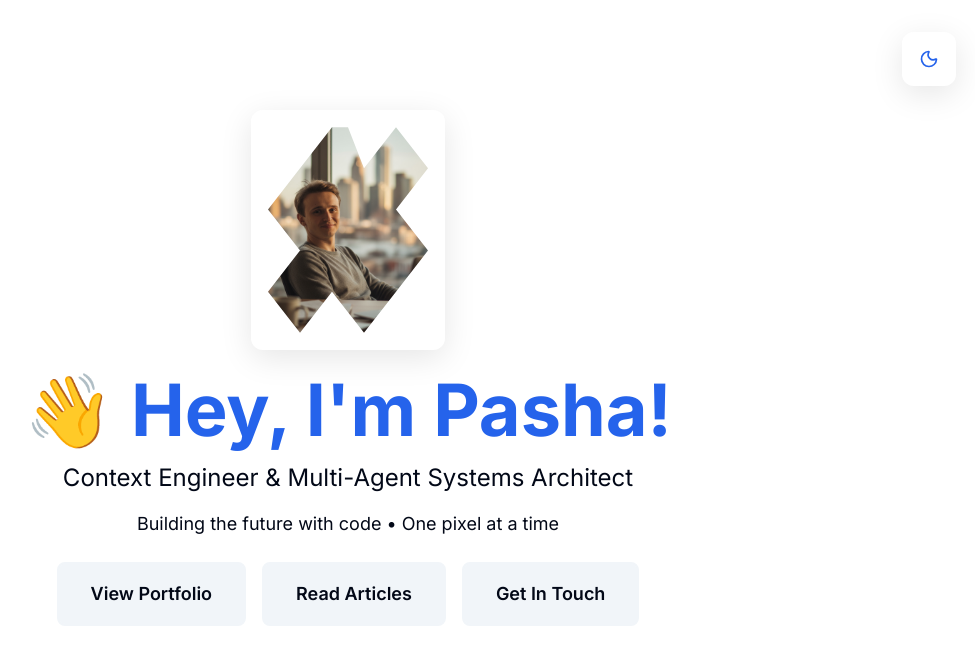
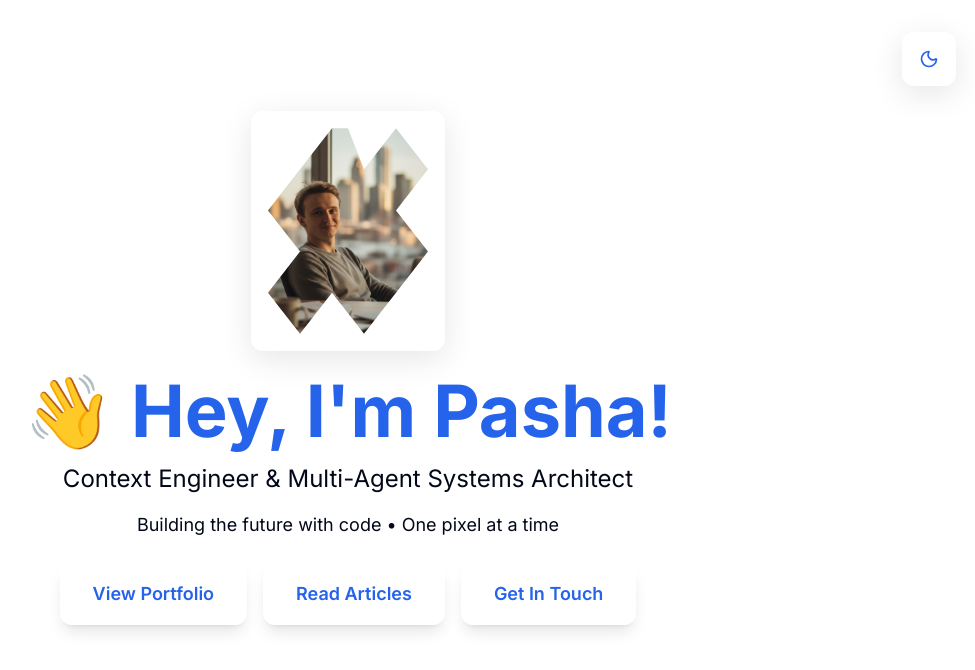
Before and after one commit to karpovpw/karpov-landing, a Next.js app: page / in a window 1280 px wide. Shown: the top 670 px of the page, without its empty margins (292-1267 px from the left). Built offline with nearby package versions, Linux system fonts and the light colour scheme.

Commit message:
More liquid glass

```diff
--- a/components/features/hero/HeroSection.tsx
+++ b/components/features/hero/HeroSection.tsx
@@ -63,7 +63,7 @@ export function HeroSection({ className }: BaseComponentProps) {
                 whileHover={{ scale: 1.05 }}
                 transition={{ duration: 0.3 }}
               >
-                <GlassCard className="p-2 rounded-lg border border-primary/20">
+                <GlassCard className="p-2 rounded-lg border border-white/20 backdrop-blur-lg shadow-xl">
                   <div className="relative w-32 h-auto md:w-40 md:h-auto rounded-lg overflow-hidden" style={{ clipPath: 'polygon(50% 0%, 60% 20%, 80% 0%, 100% 20%, 80% 40%, 100% 60%, 80% 80%, 100% 100%, 80% 80%, 60% 100%, 40% 80%, 20% 100%, 0% 80%, 20% 60%, 0% 40%, 20% 20%, 0% 0%, 20% 20%, 40% 0%, 50% 0%)' }}>
                     <Image
                       src={PROFILE_DATA.profileImage.src}
@@ -108,7 +108,7 @@ export function HeroSection({ className }: BaseComponentProps) {
                 variants={itemVariants}
               >
                 <motion.button
-                  className="px-8 py-4 text-lg font-semibold bg-accent text-accent-foreground rounded-lg border-2 border-accent hover:bg-accent/80 transition-colors"
+                  className="px-8 py-4 text-lg font-semibold bg-white/10 backdrop-blur-lg text-primary border border-white/20 rounded-xl shadow-lg hover:bg-white/20 transition-all duration-300"
                   onClick={() => router.push('/portfolio')}
                   whileHover={{ scale: 1.05 }}
                   whileTap={{ scale: 0.95 }}
@@ -116,7 +116,7 @@ export function HeroSection({ className }: BaseComponentProps) {
                   View Portfolio
                 </motion.button>
                 <motion.button
-                  className="px-8 py-4 text-lg font-semibold bg-accent text-accent-foreground rounded-lg border-2 border-accent hover:bg-accent/80 transition-colors"
+                  className="px-8 py-4 text-lg font-semibold bg-white/10 backdrop-blur-lg text-primary border border-white/20 rounded-xl shadow-lg hover:bg-white/20 transition-all duration-300"
                   onClick={() => router.push('/articles')}
                   whileHover={{ scale: 1.05 }}
                   whileTap={{ scale: 0.95 }}
@@ -124,7 +124,7 @@ export function HeroSection({ className }: BaseComponentProps) {
                   Read Articles
                 </motion.button>
                 <motion.button
-                  className="px-8 py-4 text-lg font-semibold bg-accent text-accent-foreground rounded-lg border-2 border-accent hover:bg-accent/80 transition-colors"
+                  className="px-8 py-4 text-lg font-semibold bg-white/10 backdrop-blur-lg text-primary border border-white/20 rounded-xl shadow-lg hover:bg-white/20 transition-all duration-300"
                   onClick={() => router.push('/contact')}
                   whileHover={{ scale: 1.05 }}
                   whileTap={{ scale: 0.95 }}
```
Also changed, not shown: 10 other files (tests, documents, lock files or other folders).
